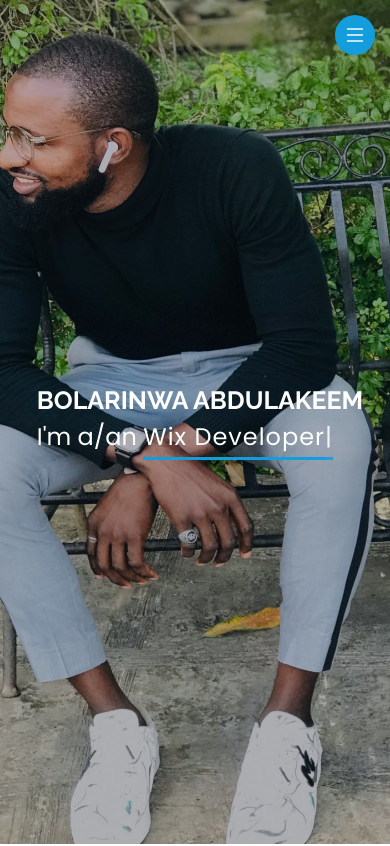
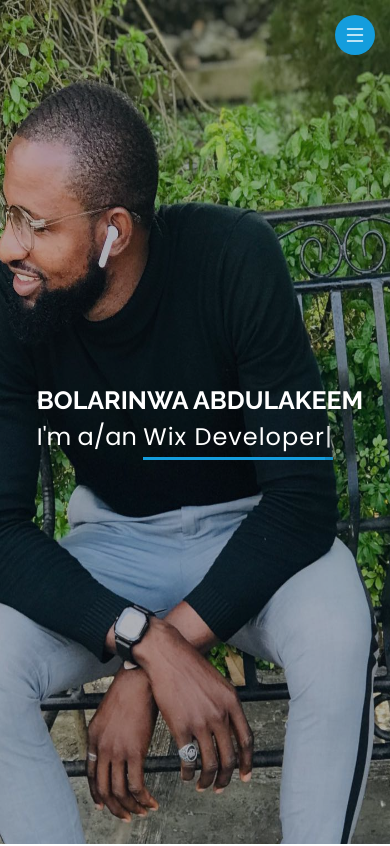
Before and after one commit to Meekah1/meekahPortfolio, a plain HTML site: page index.html in a window 390 px wide. Shown: the top 846 px of the page. Drawn offline with nearby package versions, Linux system fonts and the light colour scheme.

Commit message:
minor changes

```diff
--- a/assets/css/style.css
+++ b/assets/css/style.css
@@ -271,8 +271,8 @@ h6 {
 }
 @media (max-width: 768px) {
   #hero {
-    background-position: center;
-    background-size: 800px 900px;
+    background-position: top;
+    background-size: 800px 1200px;
     background-repeat: no-repeat;
   }
   #hero h1 {
```
Also changed, not shown: index.html (line endings or trailing spaces).
